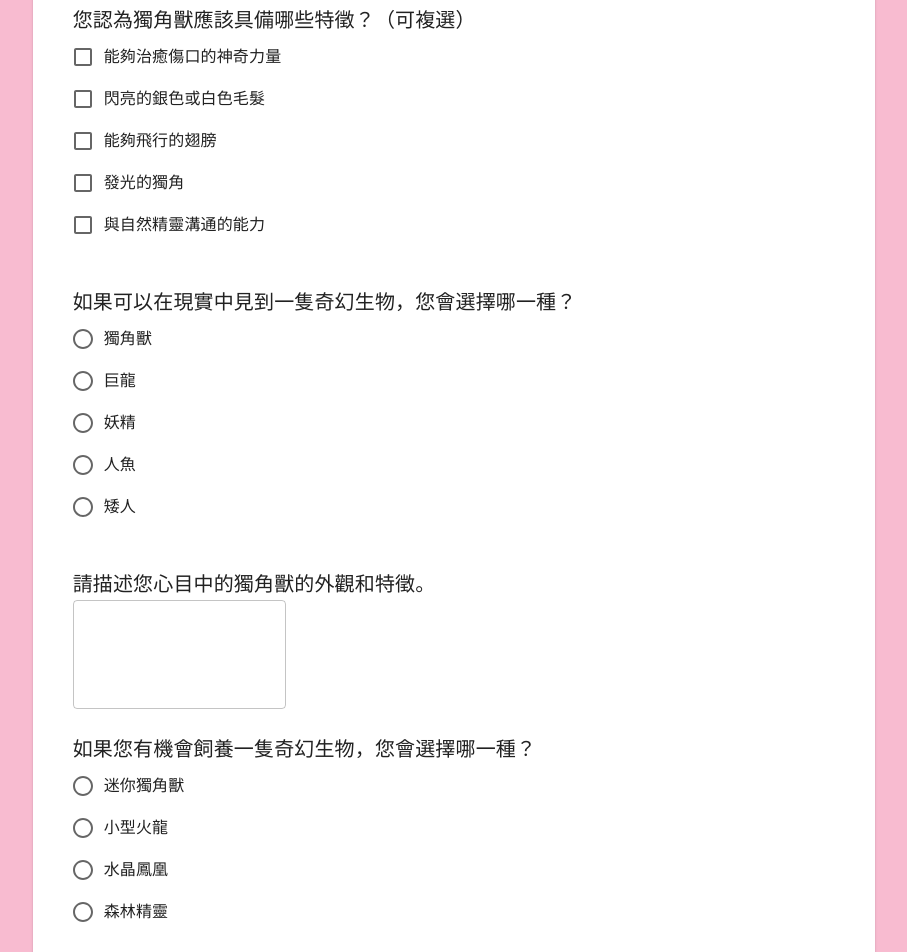
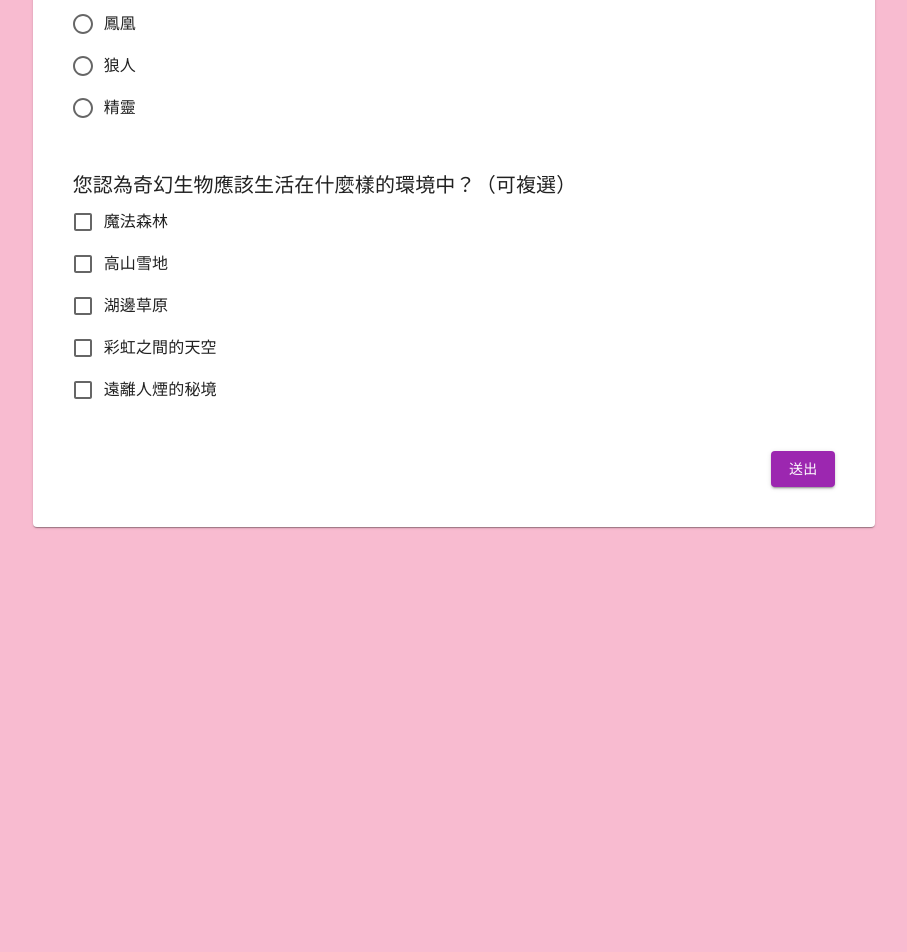
Before and after one commit to moonydog12/questionnaire-frontend, a React (Vite) app: page / in a window 1280 px wide. Shown: the part 760-1712 px from the top of the page, without its empty margins (186-1093 px from the left). After the commit the page ends 1295 px from the top, so only its background shows below. Built offline with nearby package versions, Linux system fonts and the light colour scheme.

Commit message:
style: 簡化問卷問題

```diff
--- a/src/front-stage/pages/Survey.tsx
+++ b/src/front-stage/pages/Survey.tsx
@@ -45,7 +45,7 @@ function LabeledTextField({
   );
 }
 
-function Survey() {
+export default function Survey() {
   const [answers, setAnswers] = useState<any>({
     name: '',
     phone: '',
@@ -56,25 +56,31 @@ function Survey() {
   function handleInputChange(event: ChangeEvent<HTMLInputElement | HTMLTextAreaElement>) {
     const { id, value } = event.target;
     setAnswers({ ...answers, [id]: value });
-    console.log(answers);
   }
 
   function handleRadioChange(event: ChangeEvent<HTMLInputElement>, questionId: string) {
     const { value } = event.target;
-    console.log(value);
     setAnswers({ ...answers, [questionId]: value });
   }
 
   function handleCheckboxChange(event: ChangeEvent<HTMLInputElement>, questionId: string) {
     const { value, checked } = event.target;
-    setAnswers({
-      ...answers,
-      [questionId]: {
-        ...answers[questionId],
-        [value]: checked,
-      },
+    setAnswers((prevAnswers: { [x: string]: any }) => {
+      const updatedAnswers = {
+        ...prevAnswers,
+        [questionId]: {
+          ...prevAnswers[questionId],
+        },
+      };
+
+      if (checked) {
+        updatedAnswers[questionId][value] = checked;
+      } else {
+        delete updatedAnswers[questionId][value];
+      }
+
+      return updatedAnswers;
     });
-    console.log(answers);
   }
 
   function handleFormSubmit(event: FormEvent<HTMLFormElement>) {
@@ -186,5 +192,3 @@ function Survey() {
     </Paper>
   );
 }
-
-export default Survey;
--- a/src/front-stage/pages/fakedata.ts
+++ b/src/front-stage/pages/fakedata.ts
@@ -5,6 +5,11 @@ export const survey = {
   questions: [
     {
       id: 1,
+      type: 'text',
+      questionText: '請描述您心目中的獨角獸的外觀和特徵。',
+    },
+    {
+      id: 2,
       type: 'single-choice',
       questionText: '在以下的奇幻生物中，您最喜歡哪一種？',
       options: [
@@ -31,89 +36,7 @@ export const survey = {
       ],
     },
     {
-      id: 2,
-      type: 'multiple-choice',
-      questionText: '您認為獨角獸應該具備哪些特徵？（可複選）',
-      options: [
-        {
-          optionId: 'a',
-          optionText: '能夠治癒傷口的神奇力量',
-        },
-        {
-          optionId: 'b',
-          optionText: '閃亮的銀色或白色毛髮',
-        },
-        {
-          optionId: 'c',
-          optionText: '能夠飛行的翅膀',
-        },
-        {
-          optionId: 'd',
-          optionText: '發光的獨角',
-        },
-        {
-          optionId: 'e',
-          optionText: '與自然精靈溝通的能力',
-        },
-      ],
-    },
-    {
       id: 3,
-      type: 'single-choice',
-      questionText: '如果可以在現實中見到一隻奇幻生物，您會選擇哪一種？',
-      options: [
-        {
-          optionId: 'a',
-          optionText: '獨角獸',
-        },
-        {
-          optionId: 'b',
-          optionText: '巨龍',
-        },
-        {
-          optionId: 'c',
-          optionText: '妖精',
-        },
-        {
-          optionId: 'd',
-          optionText: '人魚',
-        },
-        {
-          optionId: 'e',
-          optionText: '矮人',
-        },
-      ],
-    },
-    {
-      id: 4,
-      type: 'text',
-      questionText: '請描述您心目中的獨角獸的外觀和特徵。',
-    },
-    {
-      id: 5,
-      type: 'single-choice',
-      questionText: '如果您有機會飼養一隻奇幻生物，您會選擇哪一種？',
-      options: [
-        {
-          optionId: 'a',
-          optionText: '迷你獨角獸',
-        },
-        {
-          optionId: 'b',
-          optionText: '小型火龍',
-        },
-        {
-          optionId: 'c',
-          optionText: '水晶鳳凰',
-        },
-        {
-          optionId: 'd',
-          optionText: '森林精靈',
-        },
-      ],
-    },
-    {
-      id: 6,
       type: 'multiple-choice',
       questionText: '您認為奇幻生物應該生活在什麼樣的環境中？（可複選）',
       options: [
```
